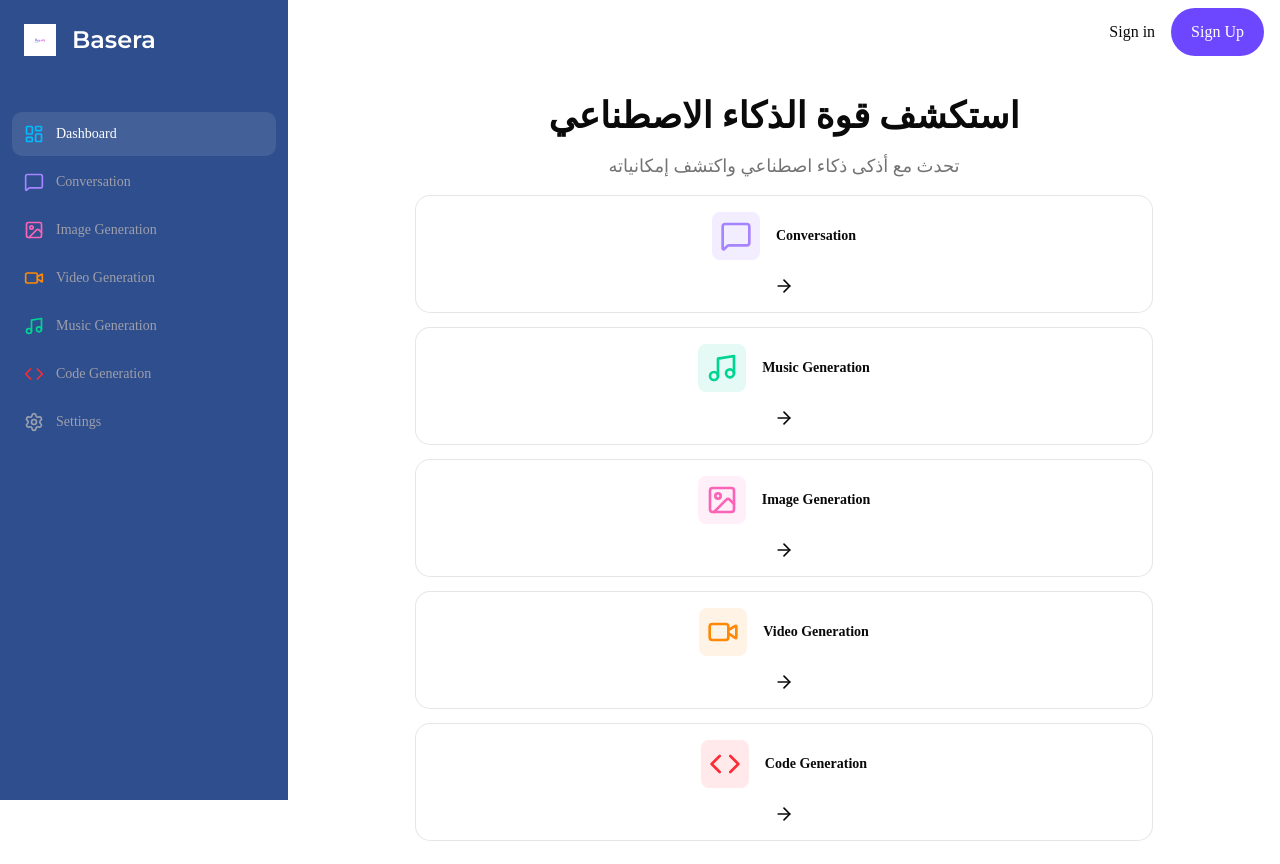
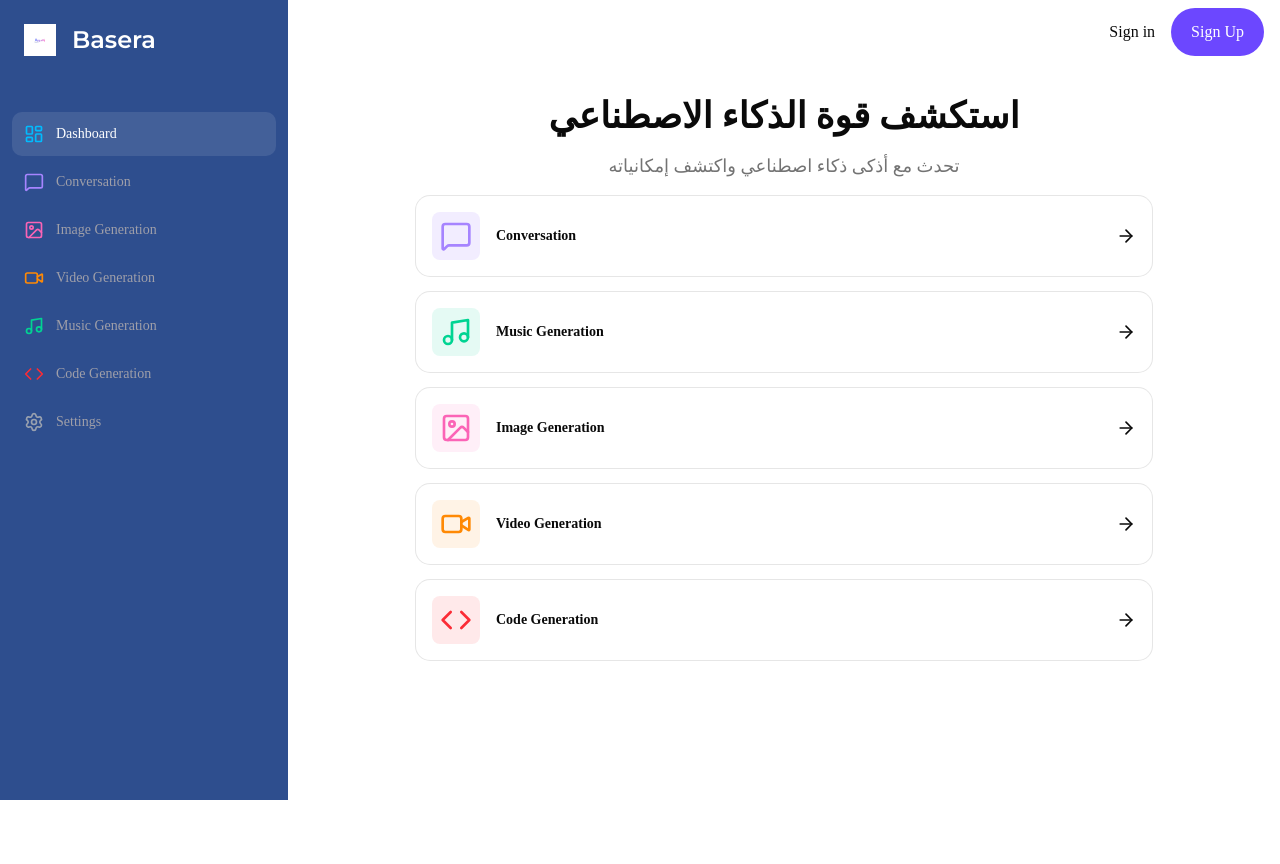
Before and after one commit to Lamaalzahr/Basera, a Next.js app: page /dashboard in a window 1280 px wide. Built offline with nearby package versions, Linux system fonts and the light colour scheme; no server answers.

Commit message:
تعديل تنسيق الاسهم

```diff
--- a/app/(dashboard)/(routes)/dashboard/page.tsx
+++ b/app/(dashboard)/(routes)/dashboard/page.tsx
@@ -70,7 +70,7 @@ onClick={() => router.push(tool.href)}
 key={tool.href}
 dir="ltr"
 className="p-4 border-black/5
-flex items-center justify-between
+flex flex-row items-center justify-between
 hover:shadow-md transition cursor-pointer">
 
 <div className="flex items-center gap-x-4">
--- a/components/navbar.tsx
+++ b/components/navbar.tsx
@@ -1,6 +1,4 @@
-//import { Menu } from "lucide-react";
 import { UserButton } from "@clerk/nextjs";
-//import { Button } from "@/components/ui/button";
 import  MobileSidebar from "@/components/mobile-sidebar";
 
 const Navbar = () => {
@@ -9,7 +7,7 @@ return (
 <MobileSidebar/>
 
 <div className="flex w-full justify-end">
-<UserButton afterSignOutUrl="/" />
+<UserButton />
 </div>
 </div>
 );
```
